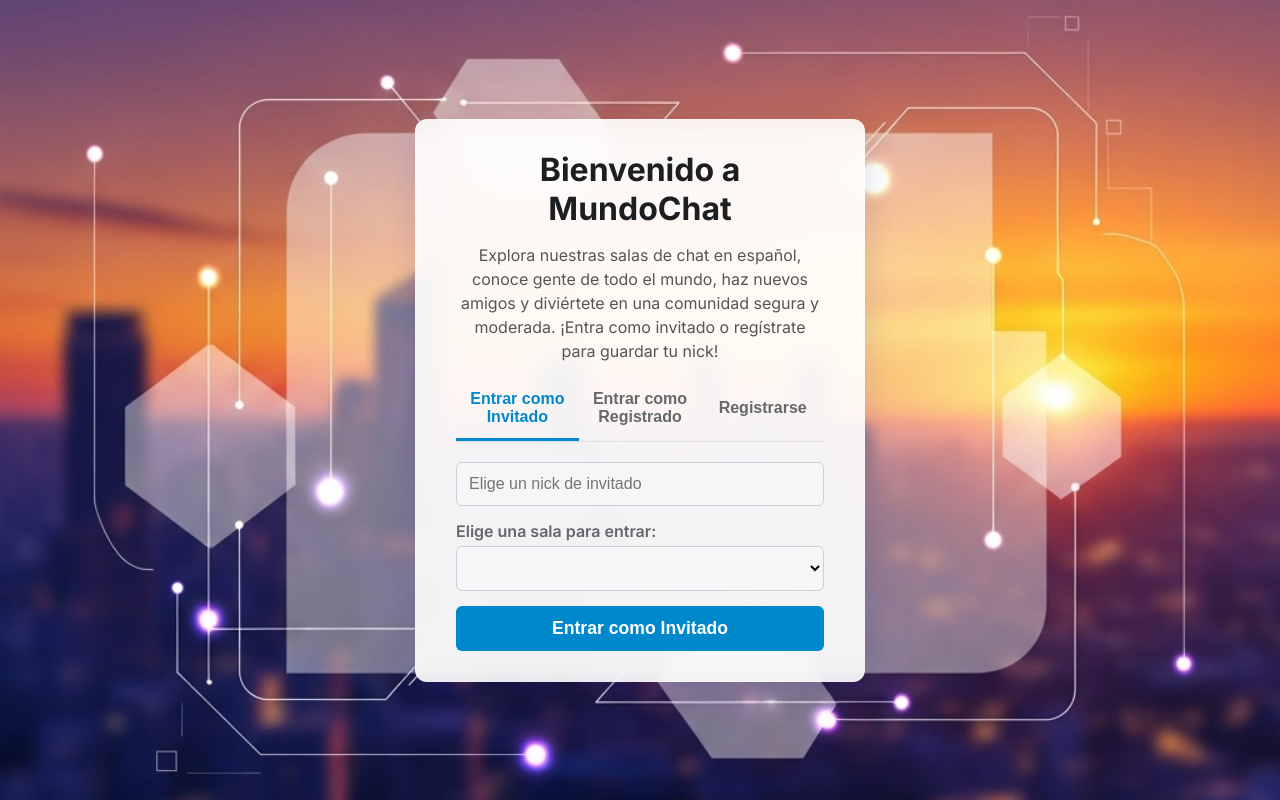
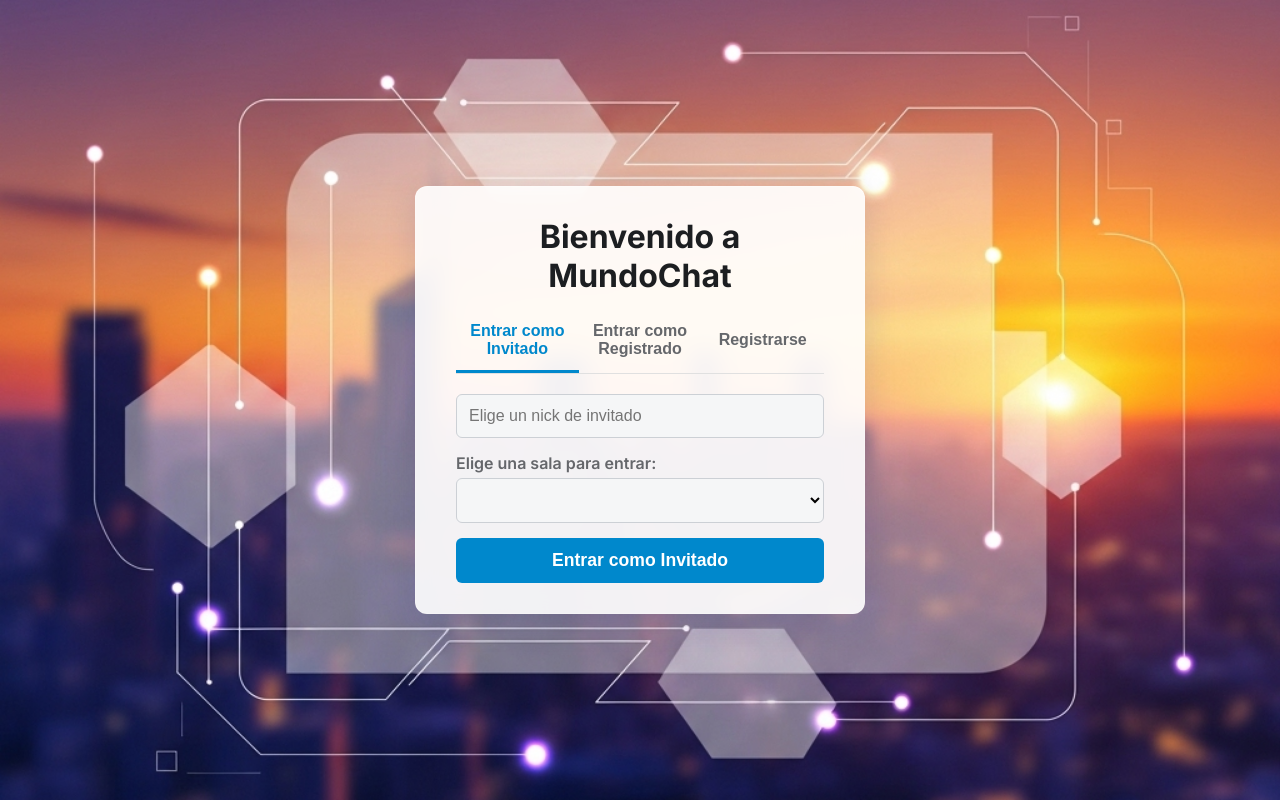
Before and after one commit to ruka-gonza/mundochat-app, a website: page public/index.html in a window 1280 px wide. Drawn offline with nearby package versions, Linux system fonts and the light colour scheme; no server answers.

Commit message:
Update index.html

```diff
--- a/public/index.html
+++ b/public/index.html
@@ -24,7 +24,7 @@
             <h1>Bienvenido a MundoChat</h1>
             <!-- INICIO DEL CONTENIDO AÑADIDO -->
             <p style="margin: 15px 0; color: #555; line-height: 1.5;">
-                Explora nuestras salas de chat en español, conoce gente de todo el mundo, haz nuevos amigos y diviértete en una comunidad segura y moderada. ¡Entra como invitado o regístrate para guardar tu nick!
+              <!--  Explora nuestras salas de chat en español, conoce gente de todo el mundo, haz nuevos amigos y diviértete en una comunidad segura y moderada. ¡Entra como invitado o regístrate para guardar tu nick! -->
             </p>
             <!-- FIN DEL CONTENIDO AÑADIDO -->
             <div class="auth-tabs">
```
